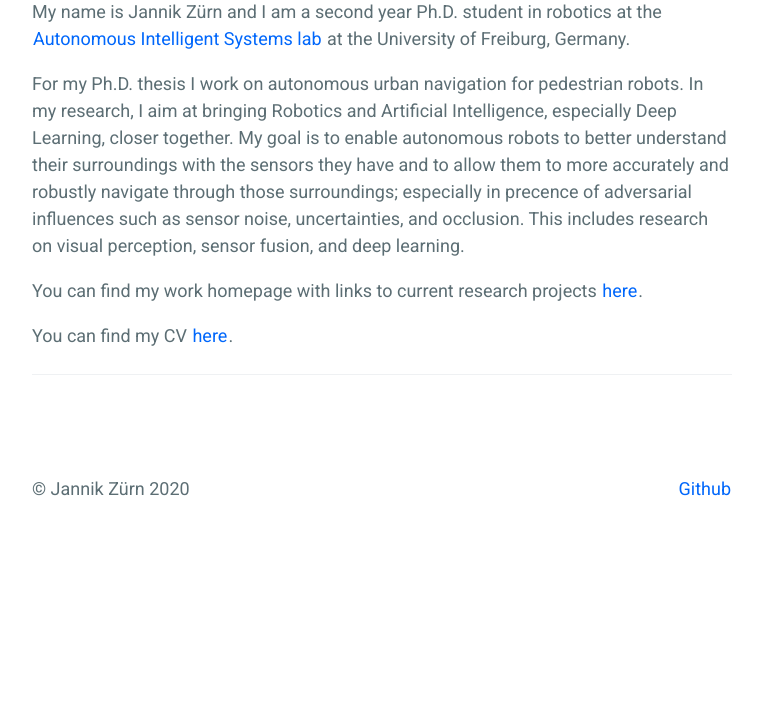
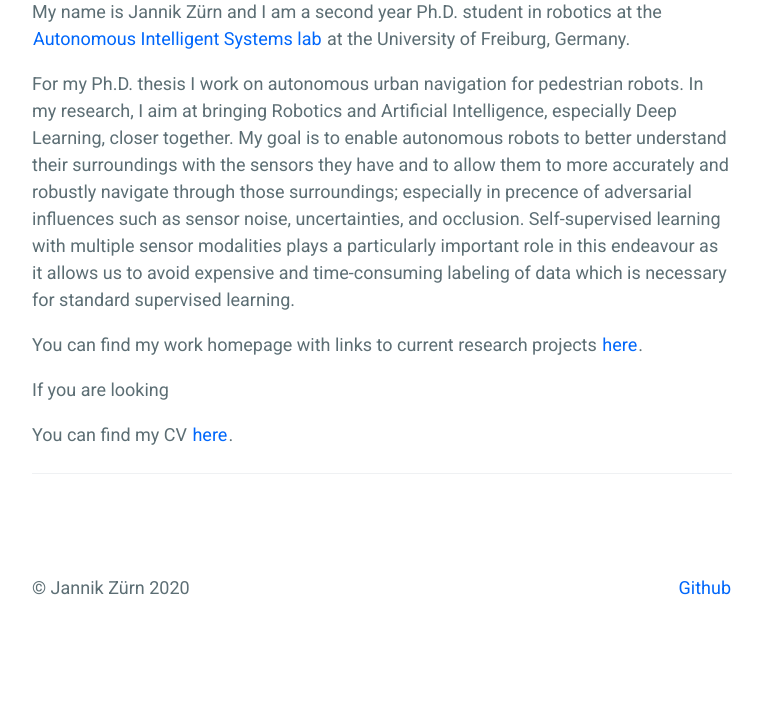
Before and after one commit to jzuern/jzuern.github.io, a Jekyll site: the page built from _pages/about.md, in a window 1280 px wide. Shown: the part 731-1432 px from the top of the page, without its empty margins (258-1020 px from the left). Built offline with Jekyll 4.4.1, drawn with Linux system fonts in a browser that asks for light colours; before the commit the page ends 1333 px from its top, so only the background shows below that.

Commit message:
updated website

```diff
--- a/_config.yml
+++ b/_config.yml
@@ -7,6 +7,8 @@
 email: jannik.zuern@gmail.com
 twitter_username:
 github_username: jzuern
+linkedin_name: jannik-zürn-725497a4/
+scholar_profile: jannik-zürn-725497a4/
 
 baseurl: "" # the subpath of your site, e.g. /blog
 url: "https://jzuern.github.io" # the base hostname & protocol for your site
--- a/_includes/footer.html
+++ b/_includes/footer.html
@@ -1,4 +1,21 @@
 <footer class="c-page__footer">
   <p>&copy; {{ site.author }} {{ 'now' | date: '%Y' }}</p>
   <p>{% if site.twitter_username %}<a href="https://twitter.com/{{ site.twitter_username }}">Twitter</a>{% if site.github_username %}<span class="u-separate"></span>{% endif %}{% endif %}{% if site.github_username %}<a href="https://github.com/{{ site.github_username }}">Github</a>{% endif %}</p>
+  {% if site.linkedin_username %}
+<li>
+  <a href="https://www.linkedin.com/in/{{ site.linkedin_username }}">
+    <span class="icon  icon--linkedin">
+      <svg viewBox="0 50 512 512" >
+        <path fill="#828282" d="M150.65,100.682c0,27.992-22.508,50.683-50.273,50.683c-27.765,0-50.273-22.691-50.273-50.683
+        C50.104,72.691,72.612,50,100.377,50C128.143,50,150.65,72.691,150.65,100.682z M143.294,187.333H58.277V462h85.017V187.333z
+        M279.195,187.333h-81.541V462h81.541c0,0,0-101.877,0-144.181c0-38.624,17.779-61.615,51.807-61.615
+        c31.268,0,46.289,22.071,46.289,61.615c0,39.545,0,144.181,0,144.181h84.605c0,0,0-100.344,0-173.915
+        s-41.689-109.131-99.934-109.131s-82.768,45.369-82.768,45.369V187.333z"/>
+      </svg>
+    </span>
+
+    <span class="username">{{ site.linkedin_name }}</span>
+  </a>
+</li>
+{% endif %}
 </footer>
--- a/_pages/about.md
+++ b/_pages/about.md
@@ -12,9 +12,13 @@
 
 My name is Jannik Zürn and I am a second year Ph.D. student in robotics at the [Autonomous Intelligent Systems lab](http://ais.informatik.uni-freiburg.de/) at the University of Freiburg, Germany.
 
-For my Ph.D. thesis I work on autonomous urban navigation for pedestrian robots. In my research, I aim at bringing Robotics and Artificial Intelligence, especially Deep Learning, closer together. My goal is to enable autonomous robots to better understand their surroundings with the sensors they have and to allow them to more accurately and robustly navigate through those surroundings; especially in precence of adversarial influences such as sensor noise, uncertainties, and occlusion. This includes research on visual perception, sensor fusion, and deep learning.
+For my Ph.D. thesis I work on autonomous urban navigation for pedestrian robots. In my research, I aim at bringing Robotics and Artificial Intelligence, especially Deep Learning, closer together. My goal is to enable autonomous robots to better understand their surroundings with the sensors they have and to allow them to more accurately and robustly navigate through those surroundings; especially in precence of adversarial influences such as sensor noise, uncertainties, and occlusion. Self-supervised learning with multiple sensor modalities plays a particularly important role in this endeavour as it allows us to avoid expensive and time-consuming labeling of data which is necessary for standard supervised learning.
+
 
 You can find my work homepage with links to current research projects [here](http://www2.informatik.uni-freiburg.de/~zuern/).
+
+
+If you are looking
 
 You can find my CV [here](assets/cv.pdf).
 
```
Also changed, not shown: _pages/research.md (+1 -1 lines).
